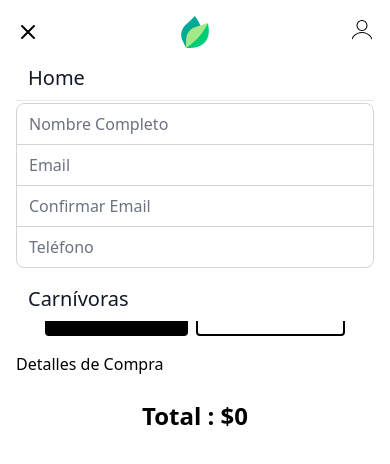
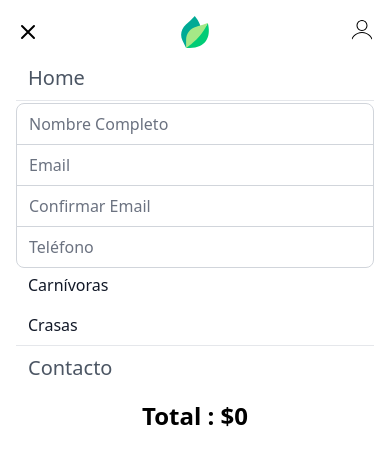
Before and after one commit to MaxiArce/React-E-commerce, a React (Create React App) app: page /checkout in a window 390 px wide. Both pictures are taken after a click on the button 28 px from the left and 32 px from the top of the page. Shown: the top 464 px of the page. Built offline with nearby package versions, Linux system fonts and the light colour scheme; no server answers; the database is empty.

Commit message:
add persistent cart

```diff
--- a/src/App.js
+++ b/src/App.js
@@ -15,6 +15,7 @@ const App = () => {
 
 
     useEffect(() => {
+
         //llamo a firebase para pedir la colección "items"
         const db = firestore
         const collection = db.collection('items')
--- a/src/components/MobileMenu.js
+++ b/src/components/MobileMenu.js
@@ -38,13 +38,16 @@ const MobileMenu = () => {
                 {(ref) => (
                     <div className="absolute block sm:hidden w-full">
                         <div className="flex flex-col bg-white px-2 mt-6">
-                            <Link to={`/`} className="navbar-mobile__item">Home</Link>
+                            <Link to={`/`} onClick={() => setDropdownIsOpen(!dropdownIsOpen)} className="block px-3 py-2 text-xl font-medium text-gray-600">Home</Link>
                             <hr></hr>
                             <p className="block px-3 py-2 text-xl font-medium text-gray-600">Categorias</p>
-                            <Link to={`/categories/cactus`} className="navbar-mobile__item">Cactus</Link>
-                            <Link to={`/categories/suculentas`} className="navbar-mobile__item">Suculentas</Link>
-                            <Link to={`/categories/bonsais`} className="navbar-mobile__item">Bonsáis</Link>
-                            <Link to={`/categories/carnivoras`} className="navbar-mobile__item">Carnívoras</Link>
+                            <Link to={`/categories/cactus`} onClick={() => setDropdownIsOpen(!dropdownIsOpen)} className="navbar-mobile__item">Cactus</Link>
+                            <Link to={`/categories/suculentas`} onClick={() => setDropdownIsOpen(!dropdownIsOpen)} className="navbar-mobile__item">Suculentas</Link>
+                            <Link to={`/categories/bonsais`} onClick={() => setDropdownIsOpen(!dropdownIsOpen)} className="navbar-mobile__item">Bonsáis</Link>
+                            <Link to={`/categories/carnivoras`} onClick={() => setDropdownIsOpen(!dropdownIsOpen)} className="navbar-mobile__item">Carnívoras</Link>
+                            <Link to={`/categories/crasas`} onClick={() => setDropdownIsOpen(!dropdownIsOpen)} className="navbar-mobile__item">Crasas</Link>
+                            <hr></hr>
+                            <Link to={`/categories/contact`} onClick={() => setDropdownIsOpen(!dropdownIsOpen)} className="block px-3 py-2 text-xl font-medium text-gray-600">Contacto</Link>
                         </div>
                     </div>
                 )}
--- a/src/components/NavBar.js
+++ b/src/components/NavBar.js
@@ -5,7 +5,6 @@ import { ReactComponent as BrandLogo } from '../images/Logo.svg';
 import { CartContext } from '../context/CartContext'
 import DropdownWidget from './CategoriesDropdown';
 import ProfileWidget from './ProfileWidget';
-import MenuMobile from './MobileMenu'
 import MobileMenu from './MobileMenu';
 
 
--- a/src/context/CartContext.js
+++ b/src/context/CartContext.js
@@ -6,10 +6,22 @@ export const CartContext = React.createContext();
 //Custom Provider
 function CartProvider( { children }) {
 
+    //verifica si el localStorage esta vacio o no
+    const savedCart = () => {
+        if (window.localStorage.getItem("SavedCart") != null){
+            return JSON.parse(localStorage.getItem("SavedCart"))
+        }else{
+            return []
+        }
+    }
+
+
     //useState para el array de productos, Cantidad de productos en el carrito(CartWidget), y total a pagar
-    const [ cart, setCart ] = useState([])
+    const [ cart, setCart ] = useState(savedCart)
     const [ quantity, setQuantity ] = useState(0)
     const [ total, setTotal ] = useState()
+
+
 
     // UseEffect con depencia a cart
     useEffect(() => {
@@ -27,6 +39,9 @@ function CartProvider( { children }) {
         const cartQuantity = cart.length
 
         setQuantity(cartQuantity)
+
+        //guarda el carrito luego de cada modificación
+        localStorage.setItem("SavedCart",JSON.stringify(cart))
 
     }, [cart])
 
--- a/src/index.css
+++ b/src/index.css
@@ -4,7 +4,7 @@
 @tailwind utilities;
 
 .navbar-mobile__item{
-    @apply text-gray-900 hover:bg-gray-300 hover:text-white block px-3 py-2 text-xl font-medium
+    @apply text-gray-900 hover:bg-gray-300 block px-3 py-2 text-base font-medium
 }
 .navbar__item{
     @apply text-gray-900 hover:bg-gray-300 hover:text-gray-900 px-3 py-2 rounded-md text-sm font-medium
```
